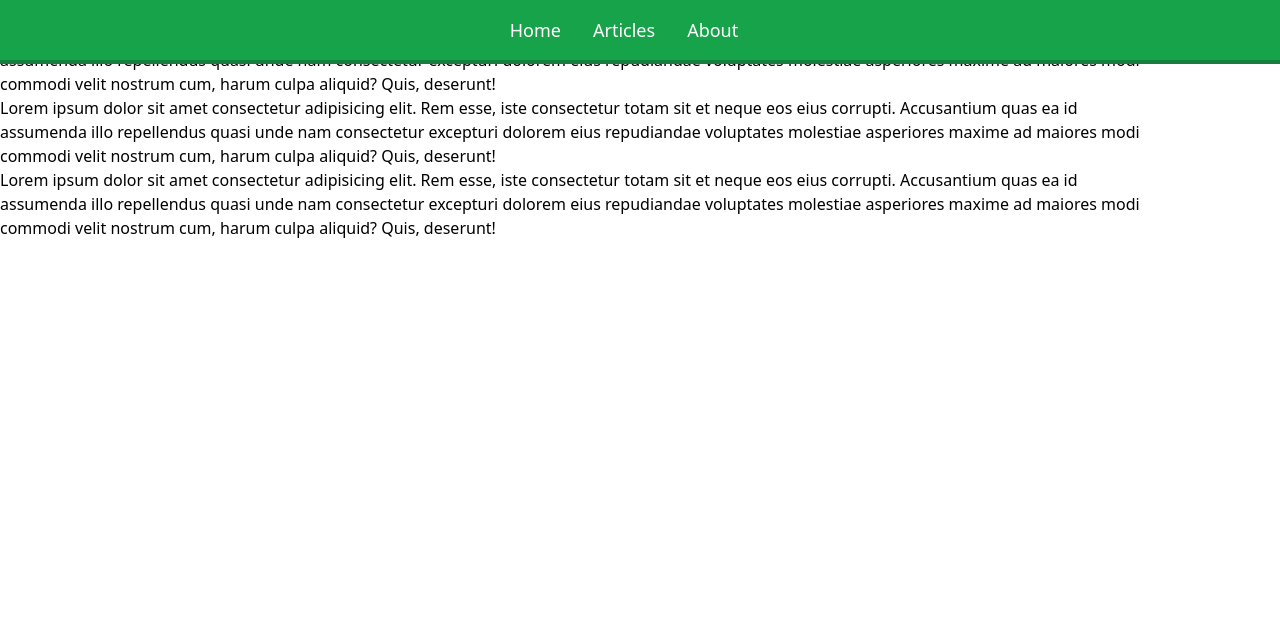
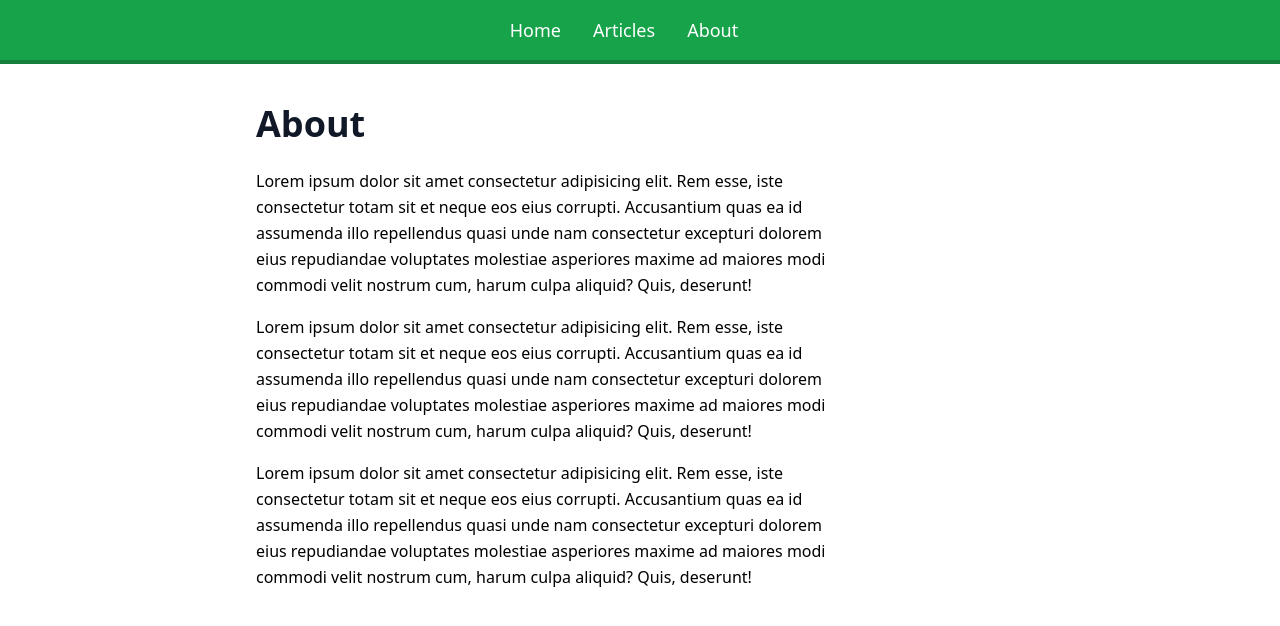
Before and after one commit to AmitxParmar/mern-blog, a React (Vite) app in the folder client/: page /about in a window 1280 px wide. Shown: the top 626 px of the page. Built offline with nearby package versions, Linux system fonts and the light colour scheme.

Commit message:
implement article fetching logic in article page, add styling to about page, add comments

```diff
--- a/client/src/App.jsx
+++ b/client/src/App.jsx
@@ -8,14 +8,16 @@ const Article = lazy(() => import('./pages/Article'))
 const ArticlesList = lazy(() => import('./pages/ArticlesList'))
 const About = lazy(() => import('./pages/About'));
 
-// component
+// components
 import Navbar from './components/Navbar'
 
 function App() {
   return (
     <Router>
       <Navbar />
+      {/*  Fallback passed to Suspense Component runs when the components inside Routes component are loading or you may call it data fetching */}
       <Suspense className='container bg-transparent blur-sm flex flex-center justify-center absolute' fallback='Loading....'>
+        <div className='max-w-screen-md mx-auto pt-20'>
           <Routes>
             <Route path="/" element={<Home />} />
             <Route path="/article-list" element={<ArticlesList />} />
@@ -23,9 +25,10 @@ function App() {
             <Route path="/about" element={<About />} />
             <Route path="*" element={<NotFound />} />
           </Routes>
+        </div>
       </Suspense>
     </Router>
-  )
+  );
 }
 
 export default App
--- a/client/src/pages/About.jsx
+++ b/client/src/pages/About.jsx
@@ -1,11 +1,11 @@
 import React from 'react'
 
 const About = () => (
-   <div>
-<h1>
+   <div className='mb-20'>
+      <h1 className='sm:text-4xl text-2xl font-bold my-6 text-gray-900'>
          About
       </h1>
-<p>
+      <p className='mx-auto leading-relaxed text-base mb-4'>
          Lorem ipsum dolor sit amet consectetur adipisicing elit. Rem esse, iste
          consectetur totam sit et neque eos eius corrupti. Accusantium quas ea id
          assumenda illo repellendus quasi unde nam consectetur excepturi dolorem
@@ -13,7 +13,7 @@ About
          commodi velit nostrum cum, harum culpa aliquid? Quis, deserunt!
 
       </p>
-<p>
+      <p className='mx-auto leading-relaxed text-base mb-4'>
          Lorem ipsum dolor sit amet consectetur adipisicing elit. Rem esse, iste
          consectetur totam sit et neque eos eius corrupti. Accusantium quas ea id
          assumenda illo repellendus quasi unde nam consectetur excepturi dolorem
@@ -21,7 +21,7 @@ About
          commodi velit nostrum cum, harum culpa aliquid? Quis, deserunt!
 
       </p>
-<p>
+      <p className='mx-auto leading-relaxed text-base mb-4'>
          Lorem ipsum dolor sit amet consectetur adipisicing elit. Rem esse, iste
          consectetur totam sit et neque eos eius corrupti. Accusantium quas ea id
          assumenda illo repellendus quasi unde nam consectetur excepturi dolorem
--- a/client/src/pages/Article.jsx
+++ b/client/src/pages/Article.jsx
@@ -1,5 +1,6 @@
 import { useState, useEffect } from 'react'
 import { useParams } from 'react-router-dom'
+import articleContent from './article-content'
 
 // pages
 import NotFound from './NotFound'
@@ -7,13 +8,33 @@ import NotFound from './NotFound'
 // Components
 import Articles from '../components/Articles';
 import CommentList from '../components/CommentList';
+import AddCommentForm from './../components/AddCommentForm';
 
 const Article = ({ article }) => {
-    const { name } = useParam();
+    const { name } = useParams();
+    const article = articleContent.find((article) => article.name === name);
+    const [articleInfo, setArticleInfo] = useState({ comments: [] });
+
+    useEffect(() => {
+        const fetchData = async () => {
+            const result = await fetch(`/api/articles/${name}`);
+            const body = await result.json();
+            console.log(body);
+            setArticleInfo(body);
+        }
+        fetchData();
+    }, [name]);
+
+    // if there are no articles available return NotFound Page
+    if (!article) return <NotFound />;
+    // if there are no articles available in database use the local demo articles
+    const otherArticles = articleContent.filter(
+        (article) => article.name !== name
+    );
 
     return (
         <>
-            <h1>
+            <h1 className='sm:text-4xl text-2xl font-bold my-6 text-gray-900'>
                 {article.title}
             </h1>
             {article.content.map((paragraph, index) => (
@@ -22,7 +43,7 @@ const Article = ({ article }) => {
                 </p>
             ))}
             <CommentList />
-            <AddCommentComponentGoesHere />
+            <AddCommentForm />
             <h1 className='sm:text-2xl text-xl'>
                 Other Articles
             </h1>
```
Lines whose indentation alone changed are shown as unchanged.
